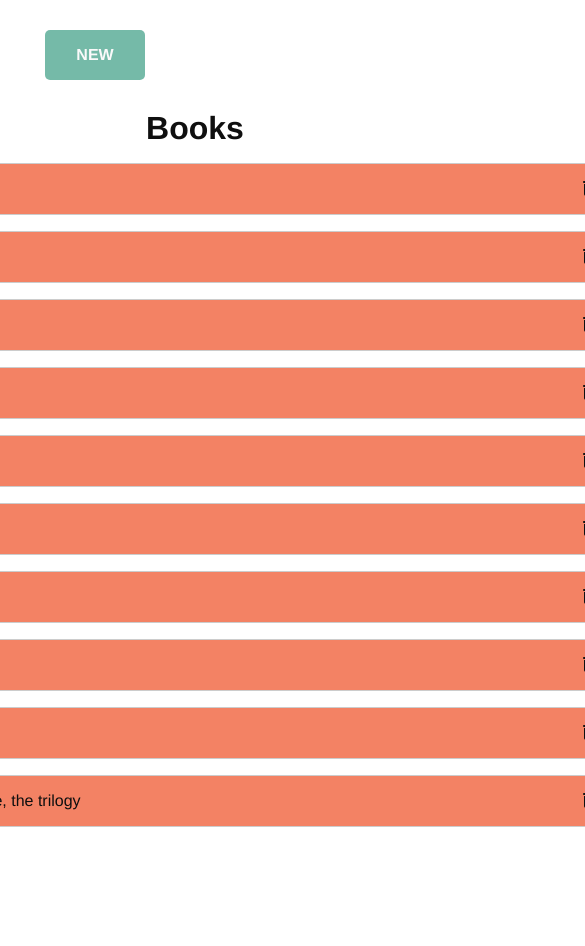
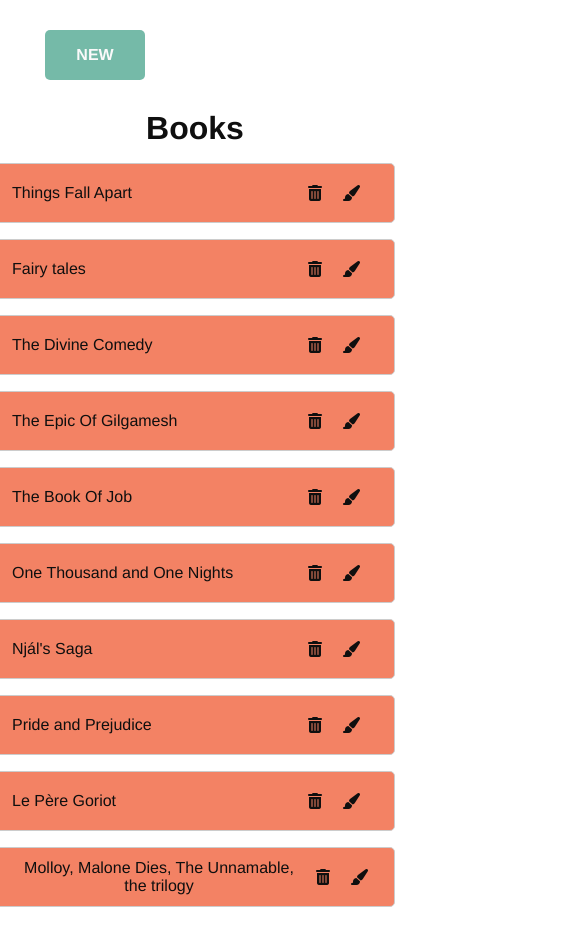
Before and after one commit to dev-rodrigues/livros.vue, a Vue app: page / in a window 390 px wide. Shown: the top 946 px of the page, 585 px wide, since content can reach past the window. Before the commit the page ends 877 px from the top, so only its background shows below. Built offline with nearby package versions, Linux system fonts and the light colour scheme.

Commit message:
ajusta responsividade

```diff
--- a/src/App.vue
+++ b/src/App.vue
@@ -30,10 +30,12 @@
     align-items: center;
     height: 100%;
   }
+
   .container {
     max-width: 10240px;
     display: flex;
   }
+
 
   #nav {
     display: flex;
--- a/src/components/Books.vue
+++ b/src/components/Books.vue
@@ -86,6 +86,14 @@
 
     }
 
+    @media (max-width: 990px) {
+        .book {
+            width: 400px;
+            height: 60px;
+            align-items: center;
+        }
+    }
+
     .book:hover {
         transform: translateX(10px);
         transition: transform 0.2s;
```
